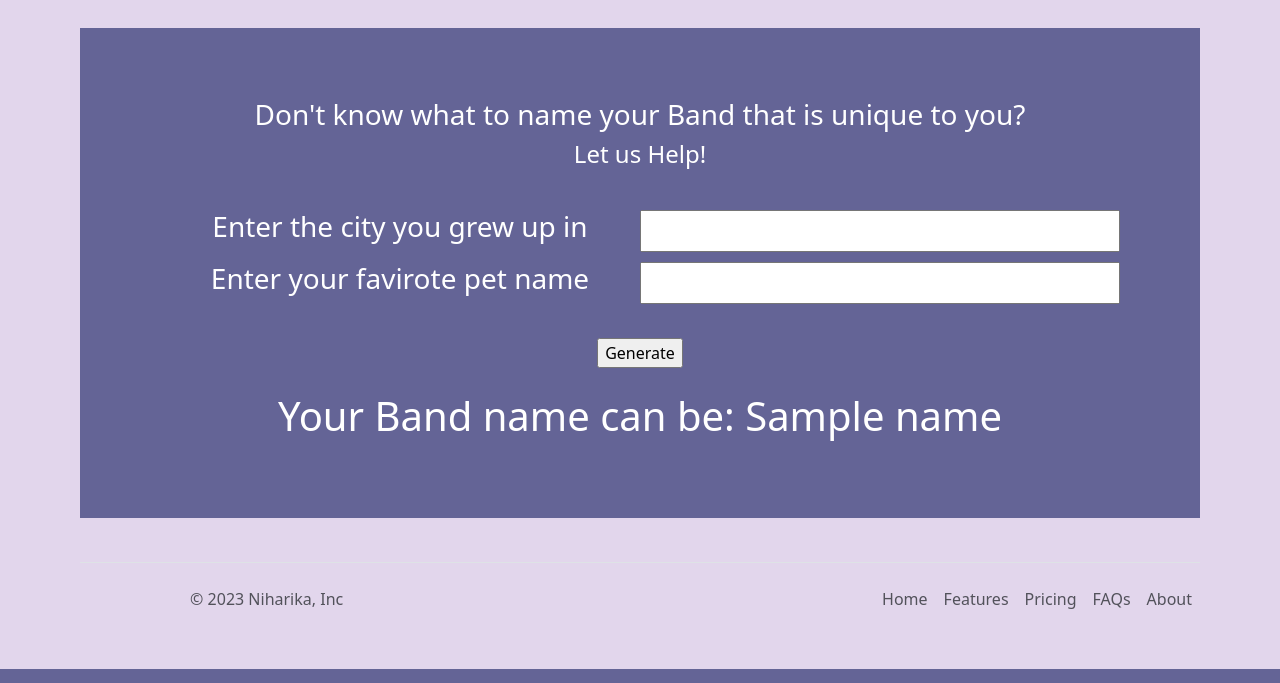
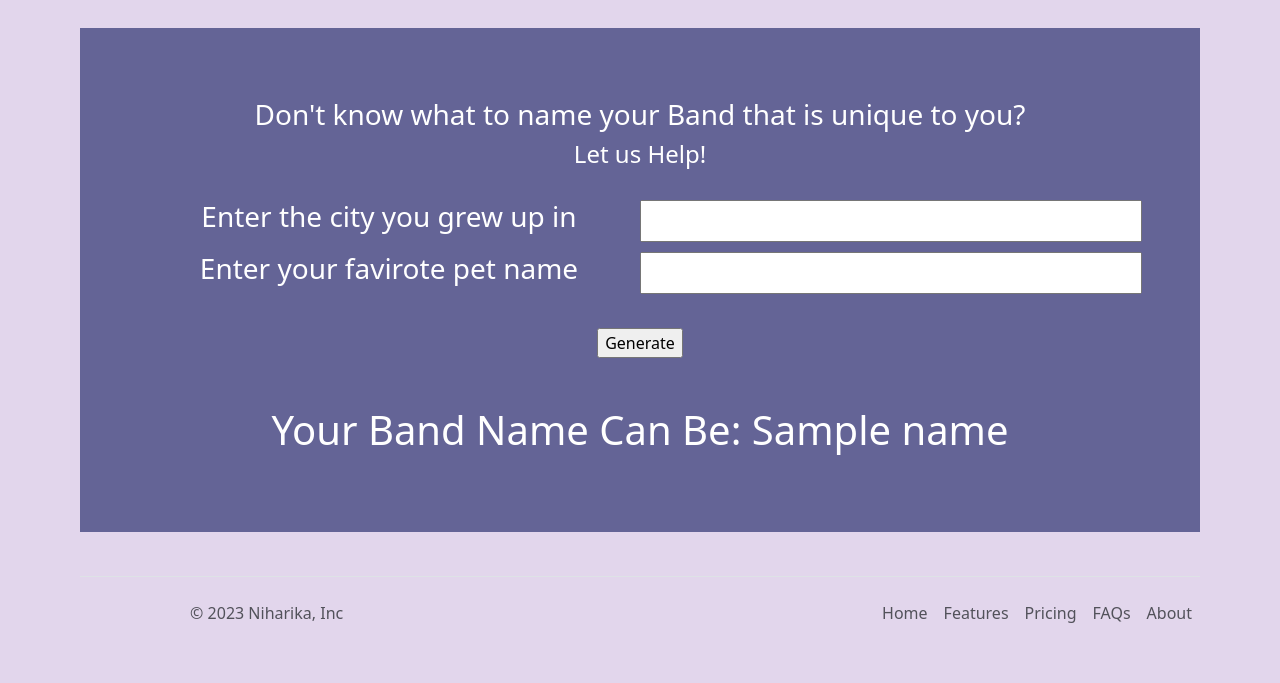
Before and after one commit to Niharika3333/band-name-generator, a Flask app: template templates/home.html in a window 1280 px wide. Shown: the part 137-820 px from the top of the page. Run offline with Flask 2, Linux system fonts and the light colour scheme; the template is opened without the code that fills it: most values are stand-ins (such as "Sample title", 1, 10 or a date in 2020).

Commit message:
edited CSS

```diff
--- a/templates/band.html
+++ b/templates/band.html
@@ -3,8 +3,8 @@
     margin: 10px;
   }
 </style>
-
 <div>
+  {% include 'bootstrap.html' %}
   <form action="generate" method="post">
     <div class="row">
       <br>
@@ -18,9 +18,11 @@
       <br>
     </div>
     <br>
-    <input type="submit" value="Generate">
+    <div class="btn-outline-primary">
+      <input type="submit" value="Generate">
+    </div>
     <br>
   </form>
   <br>
-  <h1 class="white"> Your Band name can be: {{ name }}</h1>
+  <h1 class="white"> Your Band Name Can Be: {{ name }}</h1>
 </div>
--- a/templates/bootstrap.html
+++ b/templates/bootstrap.html
@@ -18,6 +18,6 @@
     margin: 0 auto;
     padding: 10px;
     text-align: center;
-/*         display: relative; */
     }
+
 </style>
```
Lines whose indentation alone changed are shown as unchanged.
